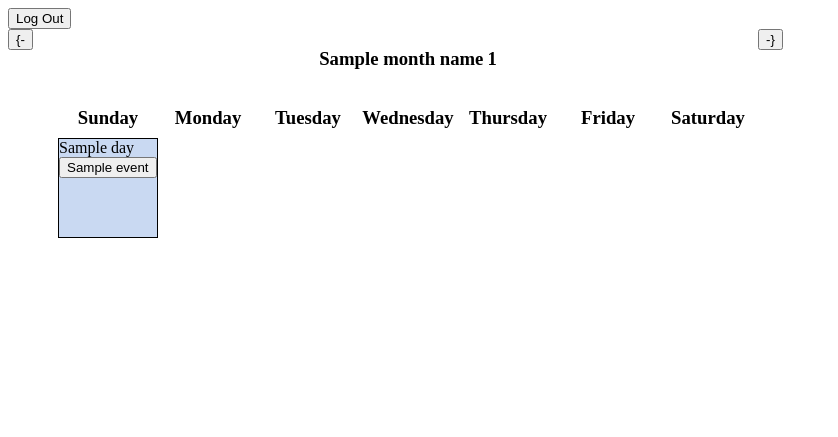
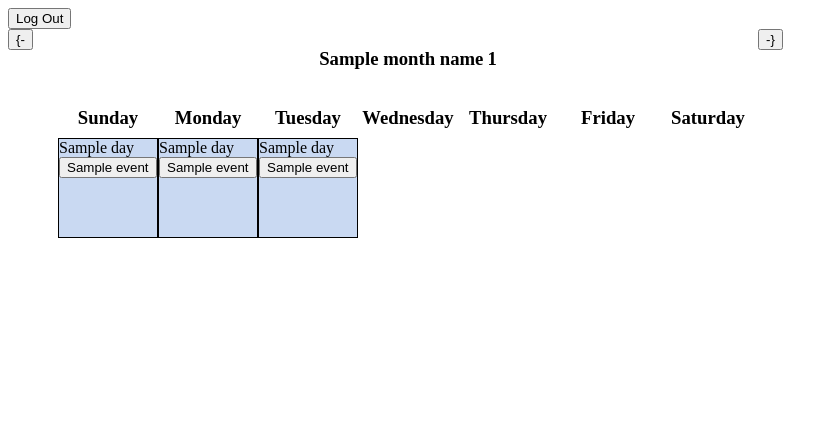
Before and after one commit to nplatte/scheduler-website, a Django app: template month_view/templates/month_view/month_view.html in a window 1280 px wide. Shown: the top 437 px of the page, without its empty margins (0-838 px from the left). Run offline with Django 4.2, Linux system fonts and the light colour scheme; tables that the repository leaves empty hold one stand-in row (values such as "Sample post"); the template is opened without the code that fills it: values that come from a table or form of the project are taken from there, most other values are stand-ins (such as "Sample title", 1, 10 or a date in 2020).

Commit message:
Added days on calendar to fill out week at start and end of month

```diff
--- a/month_view/templates/month_view/month_view.html
+++ b/month_view/templates/month_view/month_view.html
@@ -27,6 +27,19 @@
         <h3 class="day_name">Sunday</h3><h3 class="day_name">Monday</h3><h3 class="day_name">Tuesday</h3>
         <h3 class="day_name">Wednesday</h3><h3 class="day_name">Thursday</h3><h3 class="day_name">Friday</h3>
         <h3 class="day_name">Saturday</h3>
+        {% for day, events in last_month_events %}
+        <div class="day_{{ day }} day" onmouseover = "MouseOverDay(this, '{{ day }}')" onmouseout = "MouseOffDay(this, '{{ day }}')">
+            {{ day }}
+            <button type="button" class="new_event_button" id="new_event_button_{{ day }}" name="new_event" onclick="ShowNewForm('{{ year_number }}-{{ month_number }}-{{ day }}')">+</button>
+            {% for event in events %}
+                <div class="event">
+                    <button class="last_day_{{ day }}_event" onclick="ShowEditForm('{{ event.title }}', '{{ event.date }}', '{{ event.pk }}')">{{ event.title }}</button>
+                </div>
+            {% endfor %}
+        </div>
+        {% endfor %}
+
+
         {% for day, events in month_events %}
         <div class="day_{{ day }} day" onmouseover = "MouseOverDay(this, '{{ day }}')" onmouseout = "MouseOffDay(this, '{{ day }}')">
             {{ day }}
@@ -34,6 +47,19 @@
             {% for event in events %}
                 <div class="event">
                     <button class="day_{{ day }}_event" onclick="ShowEditForm('{{ event.title }}', '{{ event.date }}', '{{ event.pk }}')">{{ event.title }}</button>
+                </div>
+            {% endfor %}
+        </div>
+        {% endfor %}
+
+
+        {% for day, events in next_month_events %}
+        <div class="day_{{ day }} day" onmouseover = "MouseOverDay(this, '{{ day }}')" onmouseout = "MouseOffDay(this, '{{ day }}')">
+            {{ day }}
+            <button type="button" class="new_event_button" id="new_event_button_{{ day }}" name="new_event" onclick="ShowNewForm('{{ year_number }}-{{ month_number }}-{{ day }}')">+</button>
+            {% for event in events %}
+                <div class="event">
+                    <button class="next_day_{{ day }}_event" onclick="ShowEditForm('{{ event.title }}', '{{ event.date }}', '{{ event.pk }}')">{{ event.title }}</button>
                 </div>
             {% endfor %}
         </div>
```
Also changed, not shown: month_view/tests/test_views.py (+18 -0 lines), month_view/views.py (+12 -2 lines).
